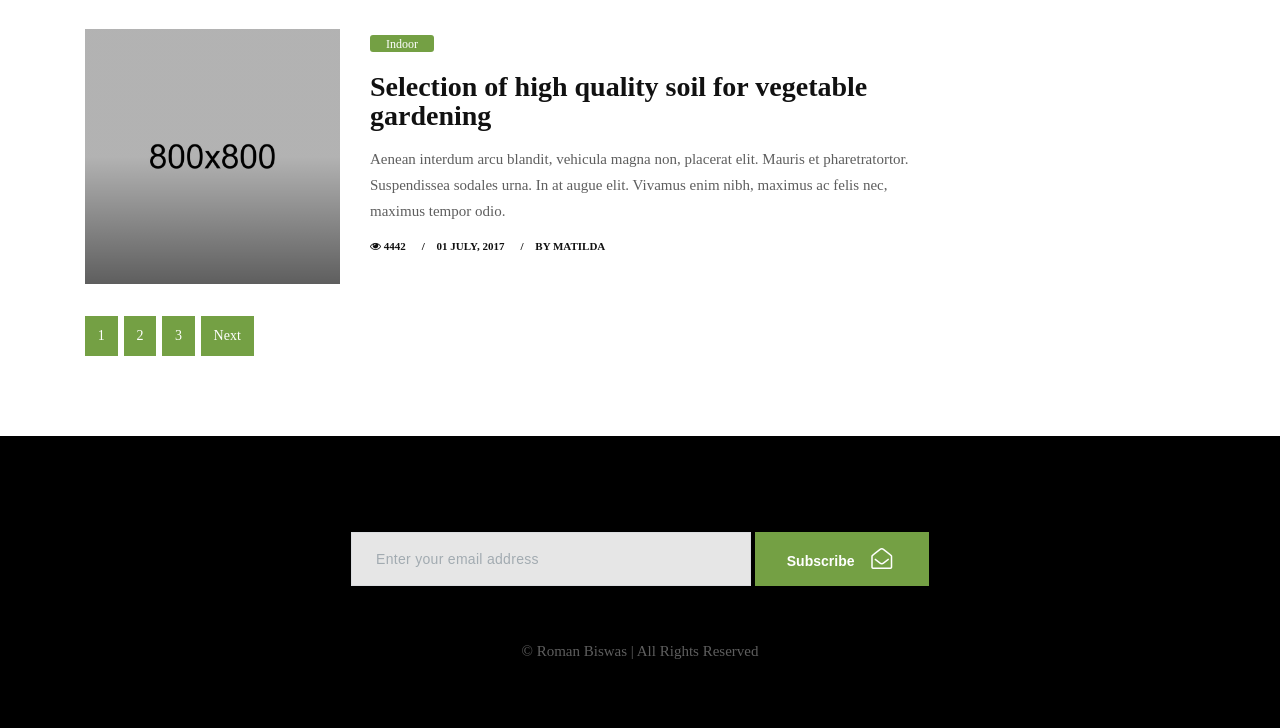
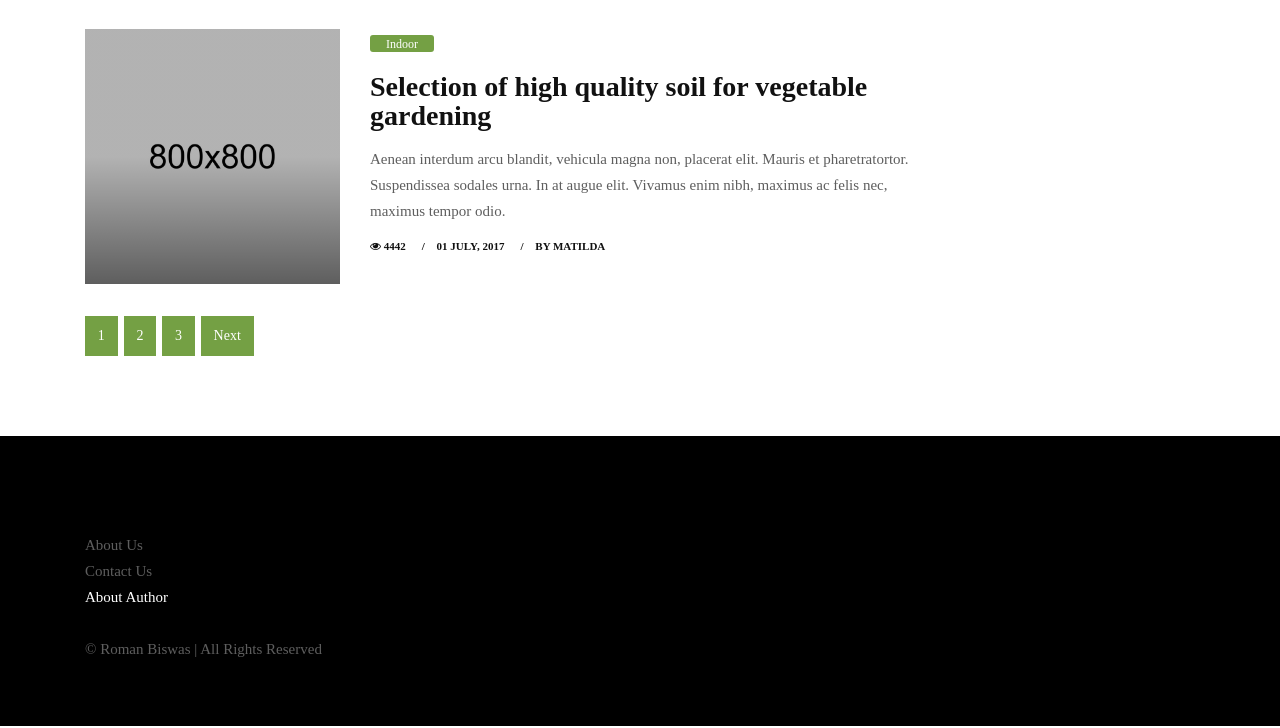
Before and after one commit to romanbiswas/hello-html, a plain HTML site: page index.html in a window 1280 px wide. Shown: the part 2952-3680 px from the top of the page. Drawn offline with Linux system fonts and the light colour scheme; a web font is replaced by a local one.

Commit message:
Footer design

```diff
--- a/index.html
+++ b/index.html
@@ -497,10 +497,10 @@
                                 <hr class="invis">
 
                                 <div class="newsletter-widget text-center">
-                                    <form class="form-inline">
+                                   <!--  <form class="form-inline">
                                         <input type="text" class="form-control" placeholder="Enter your email address">
                                         <button type="submit" class="btn btn-primary">Subscribe <i class="fa fa-envelope-open-o"></i></button>
-                                    </form>
+                                    </form> -->
                                 </div><!-- end newsletter -->
                             </div><!-- end footer-text -->
                         </div><!-- end widget -->
@@ -508,8 +508,10 @@
                 </div>
 
                 <div class="row">
-                    <div class="col-md-12 text-center">
-                        <br>
+                    <div class="col-md-4 text-left">
+                        <div>About Us</div>
+                        <div>Contact Us</div>
+                        <div><a href="https://github.com/romanbiswas/">About Author</a></div>
                         <br>
                         <div class="copyright">&copy; Roman Biswas | All Rights Reserved</div>
                     </div>
```
